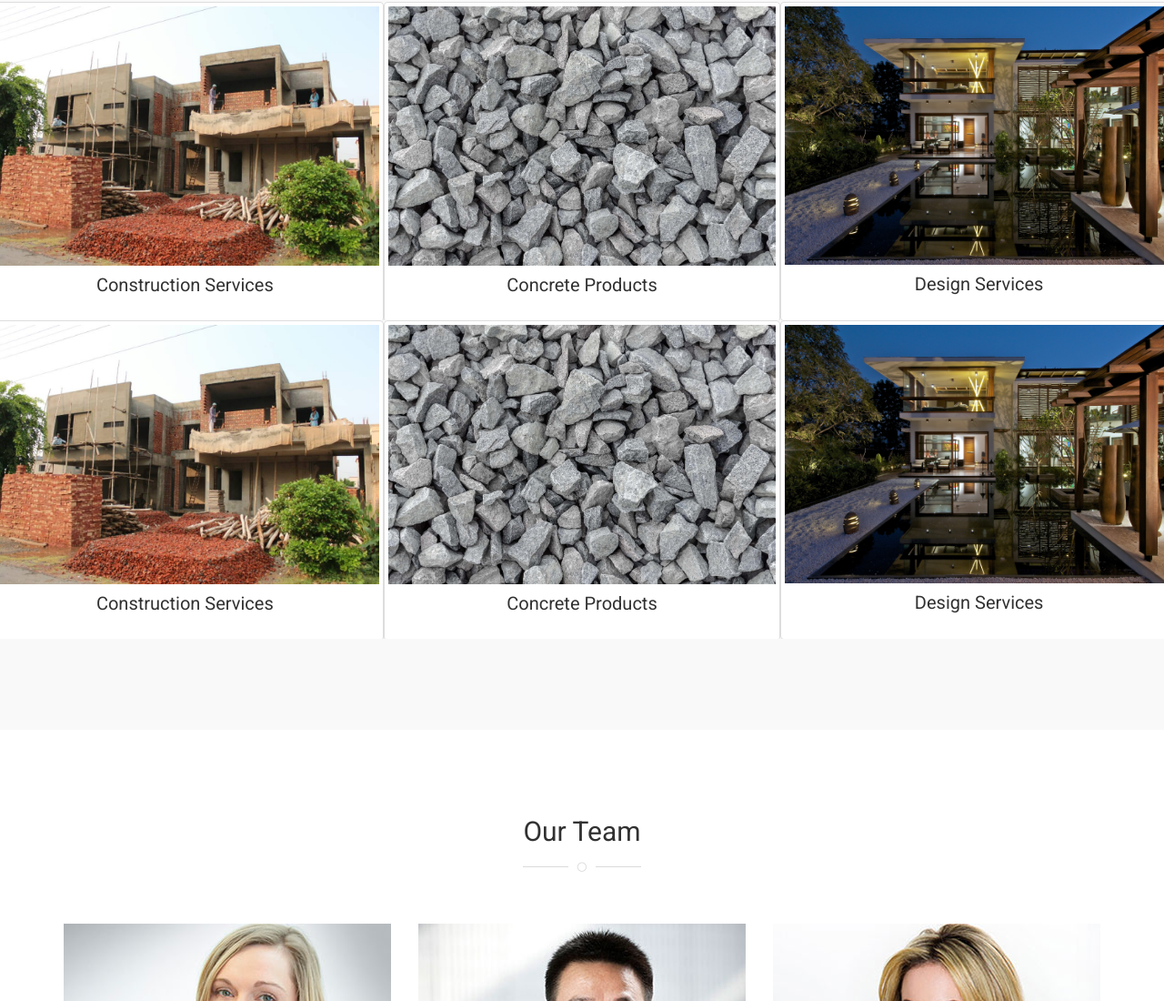
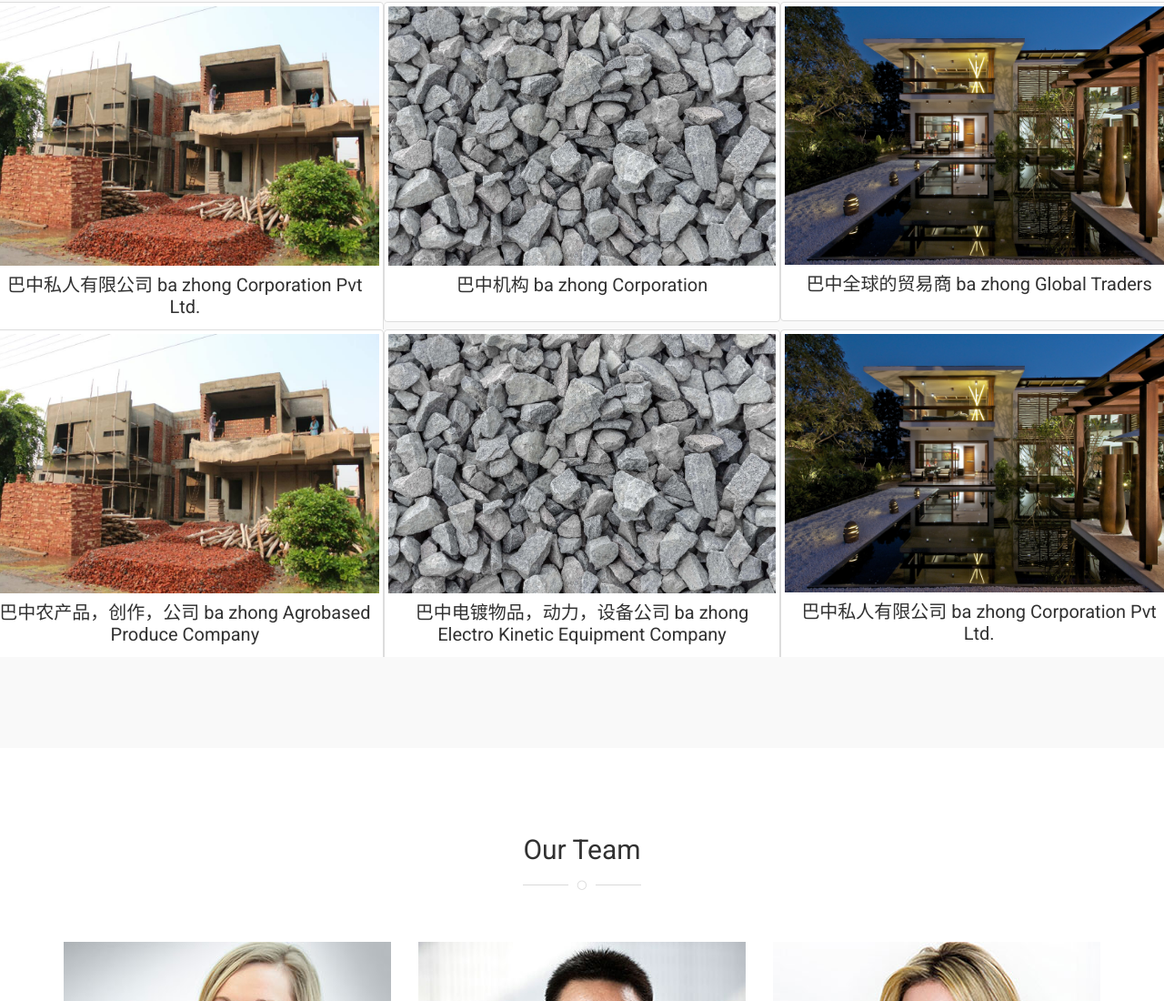
Before and after one commit to habibullahsajid/Ba-Zhong-group-Site, a plain HTML site: page index.html in a window 1280 px wide. Shown: the part 2281-3381 px from the top of the page at 91% size. Drawn offline with nearby package versions, Linux system fonts and the light colour scheme; some packages are replaced by stand-ins of ours.

Commit message:
Business caption changes

```diff
--- a/css/changes-v1.0.css
+++ b/css/changes-v1.0.css
@@ -42,13 +42,14 @@
 .thumbnail:hover .business-overlay {
     height: 100%;
     padding: 20% 0 0;
+    border: none;
 }
 
 .business-image {
 }
 
 .fix-height-305 {
-    height: 350px;
+    height: 360px;
     overflow: hidden;
 }
 
--- a/index.html
+++ b/index.html
@@ -357,7 +357,7 @@
                                        class="btn btn-primary">Brochure</a>
                                 </div>
                                 <div class="caption">
-                                    <h3><a href="#">Construction Services</a></h3>
+                                    <h3><a href="#">巴中私人有限公司 ba zhong Corporation Pvt Ltd.</a></h3>
                                 </div>
                             </div>
                         </div>
@@ -375,7 +375,7 @@
                                     <a href="#" class="btn btn-primary" target="_blank">Brochure</a>
                                 </div>
                                 <div class="caption">
-                                    <h3><a href="#">Concrete Products</a></h3>
+                                    <h3><a href="#">巴中机构 ba zhong Corporation</a></h3>
                                 </div>
                             </div>
                         </div>
@@ -394,7 +394,7 @@
                                         Brochure</a>
                                 </div>
                                 <div class="caption">
-                                    <h3><a href="#">Design Services</a></h3>
+                                    <h3><a href="#">巴中全球的贸易商 ba zhong Global Traders</a></h3>
                                 </div>
                             </div>
                         </div>
@@ -415,7 +415,7 @@
                                        class="btn btn-primary">Brochure</a>
                                 </div>
                                 <div class="caption">
-                                    <h3><a href="#">Construction Services</a></h3>
+                                    <h3><a href="#">巴中农产品，创作，公司 ba zhong Agrobased Produce Company</a></h3>
                                 </div>
                             </div>
                         </div>
@@ -433,7 +433,7 @@
                                     <a href="#" class="btn btn-primary" target="_blank">Brochure</a>
                                 </div>
                                 <div class="caption">
-                                    <h3><a href="#">Concrete Products</a></h3>
+                                    <h3><a href="#">巴中电镀物品，动力，设备公司 ba zhong Electro Kinetic Equipment Company</a></h3>
                                 </div>
                             </div>
                         </div>
@@ -452,7 +452,7 @@
                                         Brochure</a>
                                 </div>
                                 <div class="caption">
-                                    <h3><a href="#">Design Services</a></h3>
+                                    <h3><a href="#">巴中私人有限公司 ba zhong Corporation Pvt Ltd.</a></h3>
                                 </div>
                             </div>
                         </div>
```
Also changed, not shown: 1 other file.
